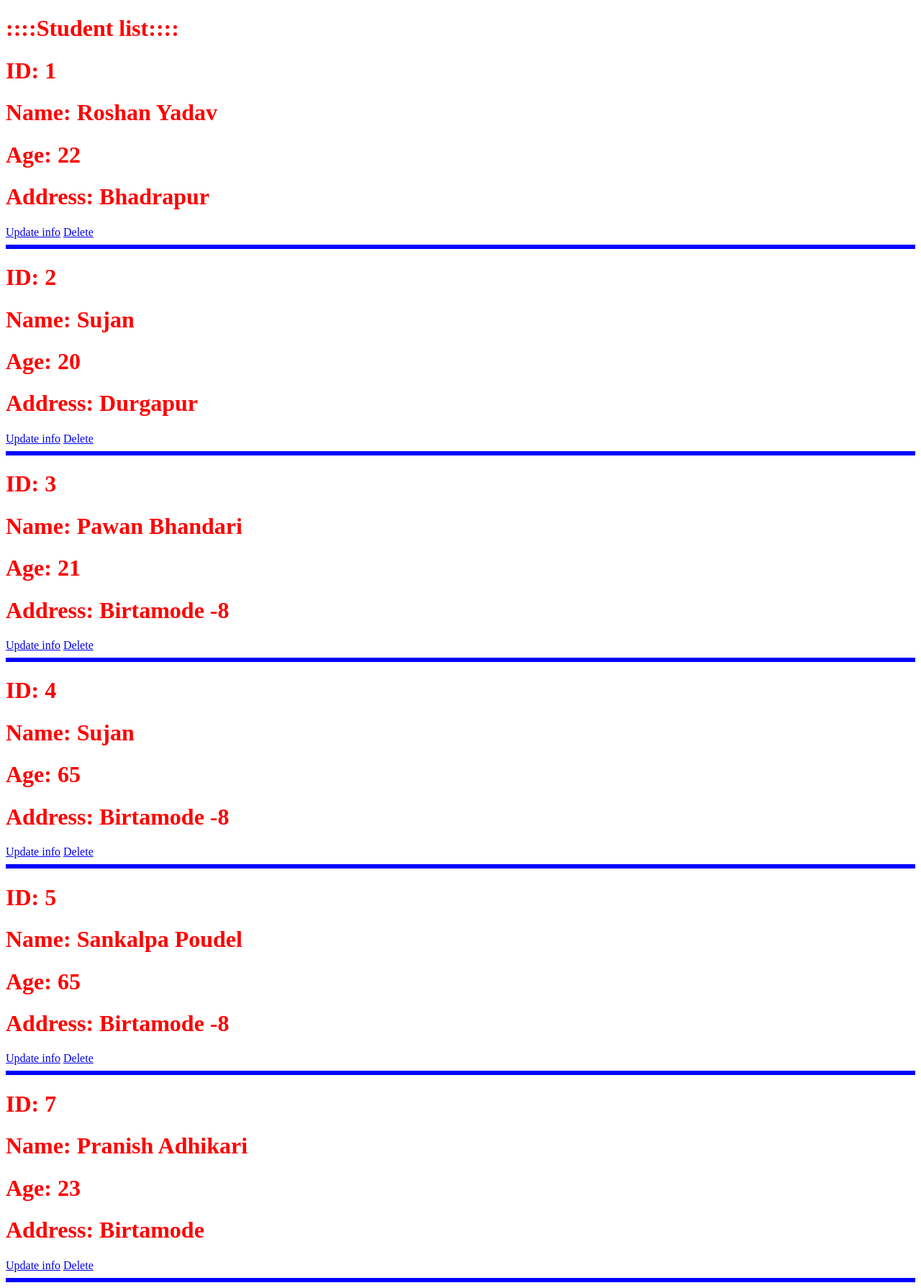
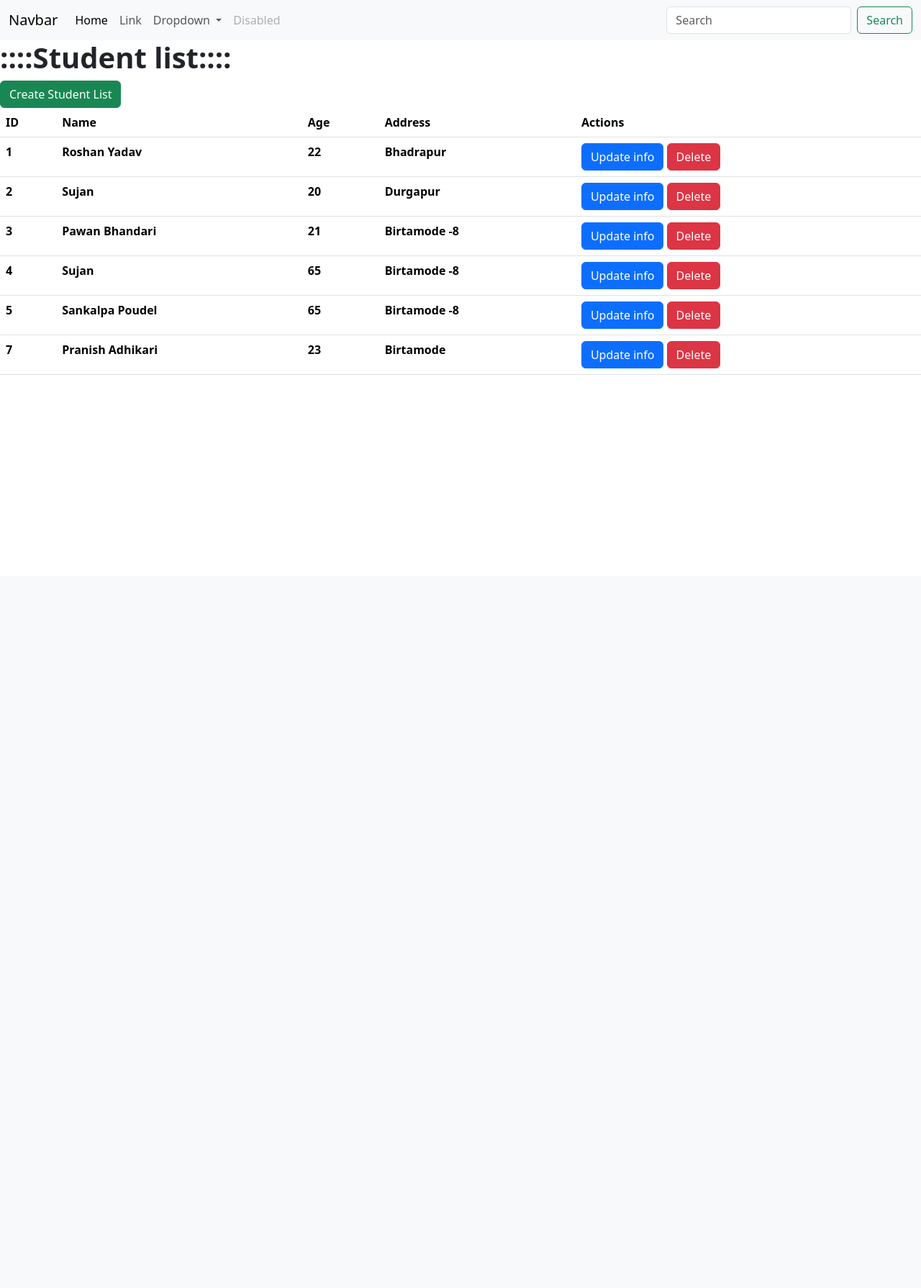
Before and after one commit to prakashraj111/3d-models, a Django app: page /list_student/ in a window 1280 px wide. Shown: the whole page at 72% size. After the commit the page ends 521 px from the top, so only its background shows below. Run offline with Django 5.2, Linux system fonts and the light colour scheme; data comes from the database, SQL or seed files in the repository; both versions use the stored data as it was after the commit.

Commit message:
code added

```diff
--- a/templates/student_list.html
+++ b/templates/student_list.html
@@ -4,27 +4,101 @@
     <meta charset="UTF-8">
     <meta name="viewport" content="width=device-width, initial-scale=1.0">
     <title>Student List</title>
+    <link href="https://cdn.jsdelivr.net/npm/bootstrap@5.3.3/dist/css/bootstrap.min.css" rel="stylesheet" integrity="sha384-QWTKZyjpPEjISv5WaRU9OFeRpok6YctnYmDr5pNlyT2bRjXh0JMhjY6hW+ALEwIH" crossorigin="anonymous">
     <style>
-        h1{
+        /* h1{
             color: red;
         }
         hr{
             border: 3px solid blue;
         }
+        .heading{
+            background-color: #f0f0f0;
+            color: #000;
+        }
+        a{
+            color: white;
+            text-decoration: none;
+            padding: 3px;
+            border: 1px solid black;
+            background-color: black;
+            border-radius: 10%;
+            overflow: hidden;
+        }
+        a:hover{
+            background-color: #fff;
+            color: black;
+        } */
     </style>
 </head>
 <body>
-    <h1><b>::::Student list::::</b></h1>
+    <nav class="text-primary navbar navbar-expand-lg bg-body-tertiary">
+        <div class="container-fluid">
+          <a class="navbar-brand" href="#">Navbar</a>
+          <button class="navbar-toggler" type="button" data-bs-toggle="collapse" data-bs-target="#navbarSupportedContent" aria-controls="navbarSupportedContent" aria-expanded="false" aria-label="Toggle navigation">
+            <span class="navbar-toggler-icon"></span>
+          </button>
+          <div class="collapse navbar-collapse" id="navbarSupportedContent">
+            <ul class="navbar-nav me-auto mb-2 mb-lg-0">
+              <li class="nav-item">
+                <a class="nav-link active" aria-current="page" href="#">Home</a>
+              </li>
+              <li class="nav-item">
+                <a class="nav-link" href="#">Link</a>
+              </li>
+              <li class="nav-item dropdown">
+                <a class="nav-link dropdown-toggle" href="#" role="button" data-bs-toggle="dropdown" aria-expanded="false">
+                  Dropdown
+                </a>
+                <ul class="dropdown-menu">
+                  <li><a class="dropdown-item" href="#">Action</a></li>
+                  <li><a class="dropdown-item" href="#">Another action</a></li>
+                  <li><hr class="dropdown-divider"></li>
+                  <li><a class="dropdown-item" href="#">Something else here</a></li>
+                </ul>
+              </li>
+              <li class="nav-item">
+                <a class="nav-link disabled" aria-disabled="true">Disabled</a>
+              </li>
+            </ul>
+            <form class="d-flex" role="search">
+              <input class="form-control me-2" type="search" placeholder="Search" aria-label="Search">
+              <button class="btn btn-outline-success" type="submit">Search</button>
+            </form>
+          </div>
+        </div>
+      </nav>
+    <h1 class="heading"><b>::::Student list::::</b></h1>
+    <a class="btn btn-success" href="/create/">Create Student List</a>
 
-    {% for s in students %}
-        <h1>ID: {{s.id}}</h1>
-        <h1>Name: {{s.name}}</h1>
-        <h1>Age: {{s.age}}</h1>
-        <h1>Address: {{s.address}}</h1>
-        <a href="/update/{{s.id}}/">Update info</a>
-        <a href="/delete/{{s.id}}/">Delete</a>
-        <hr>
-    {% endfor %}
 
+
+    <table class="table">
+        <thead>
+          <tr>
+            <th scope="col">ID</th>
+            <th scope="col">Name</th>
+            <th scope="col">Age</th>
+            <th scope="col">Address</th>
+            <th scope="col">Actions</th>
+          </tr>
+        </thead>
+        <tbody>
+            {% for s in students %}
+            <tr>
+                <th scope="col">{{s.id}}</th>
+                <th scope="col">{{s.name}}</th>
+                <th scope="col">{{s.age}}</th>
+                <th scope="col">{{s.address}}</th>
+                <td>
+                    <a class="btn btn-primary" href="/update/{{s.id}}/">Update info</a>
+                    <a class="btn btn-danger" href="/delete/{{s.id}}/">Delete</a>
+                </td>
+              </tr>
+          {% endfor %}
+        </tbody>
+      </table>
+
+    <script src="https://cdn.jsdelivr.net/npm/bootstrap@5.3.3/dist/js/bootstrap.bundle.min.js" integrity="sha384-YvpcrYf0tY3lHB60NNkmXc5s9fDVZLESaAA55NDzOxhy9GkcIdslK1eN7N6jIeHz" crossorigin="anonymous"></script>
 </body>
 </html>
```
Also changed, not shown: db.sqlite3.
